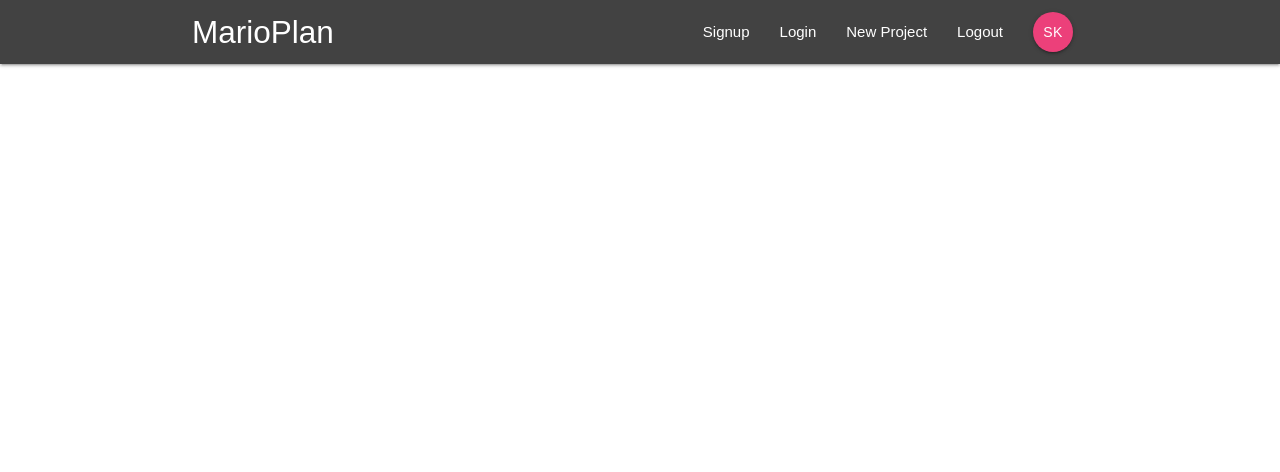
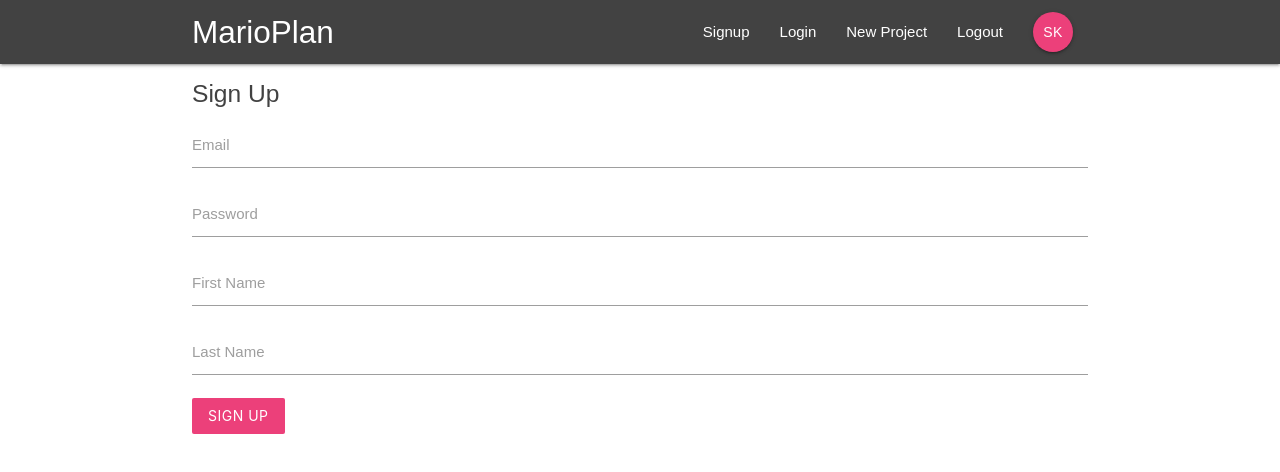
Before and after one commit to smyhk/planner-react-redux, a React (Create React App) app: page /signup in a window 1280 px wide. Shown: the top 472 px of the page. Built offline with nearby package versions, Linux system fonts and the light colour scheme.

Commit message:
Finish auth components

```diff
--- a/src/App.js
+++ b/src/App.js
@@ -3,6 +3,7 @@ import { BrowserRouter as Router, Switch, Route } from 'react-router-dom';
 
 // Components
 import SignIn from './components/auth/SignIn';
+import SignUp from './components/auth/SignUp';
 import Navbar from './components/layout/Navbar';
 import Dashboard from './components/dashboard/Dashboard';
 import ProjectDetails from './components/projects/ProjectDetails';
@@ -17,6 +18,7 @@ class App extends Component {
             <Route exact path="/" component={Dashboard} />
             <Route exact path="/project/:id" component={ProjectDetails} />
             <Route exact path="/signin" component={SignIn} />
+            <Route exact path="/signup" component={SignUp} />
           </Switch>
         </div>
       </Router>
--- a/src/components/auth/SignUp.js
+++ b/src/components/auth/SignUp.js
@@ -5,7 +5,9 @@ class SignUp extends Component {
     super(state);
     state = {
       email: '',
-      password: ''
+      password: '',
+      firstName: '',
+      lastName: ''
     };
   }
   handleChange = (e) => {
@@ -21,7 +23,7 @@ class SignUp extends Component {
     return (
       <div className="container">
         <form onSubmit={this.handleSubmit} className="white">
-          <h5 className="grey-text text-darken-3">Sign In</h5>
+          <h5 className="grey-text text-darken-3">Sign Up</h5>
           <div className="input-field">
             <label htmlFor="email">Email</label>
             <input type="email" id="email" onChange={this.handleChange} />
@@ -33,7 +35,17 @@ class SignUp extends Component {
           </div>
 
           <div className="input-field">
-            <button className="btn pink lighten-1 z-depth-0">Login</button>
+            <label htmlFor="firstName">First Name</label>
+            <input type="text" id="firstName" onChange={this.handleChange} />
+          </div>
+
+          <div className="input-field">
+            <label htmlFor="lastName">Last Name</label>
+            <input type="text" id="lastName" onChange={this.handleChange} />
+          </div>
+
+          <div className="input-field">
+            <button className="btn pink lighten-1 z-depth-0">Sign Up</button>
           </div>
         </form>
       </div>
```
